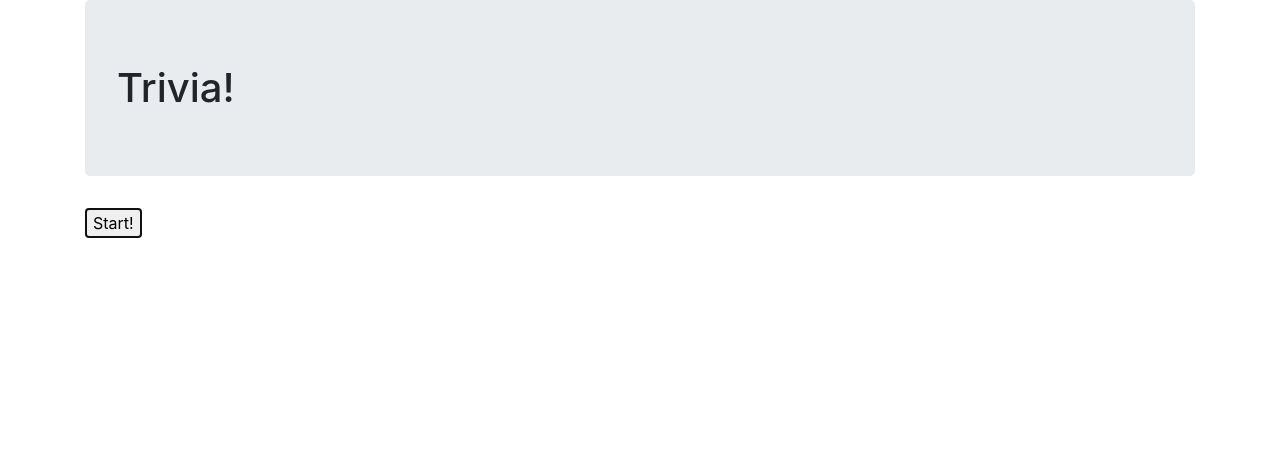
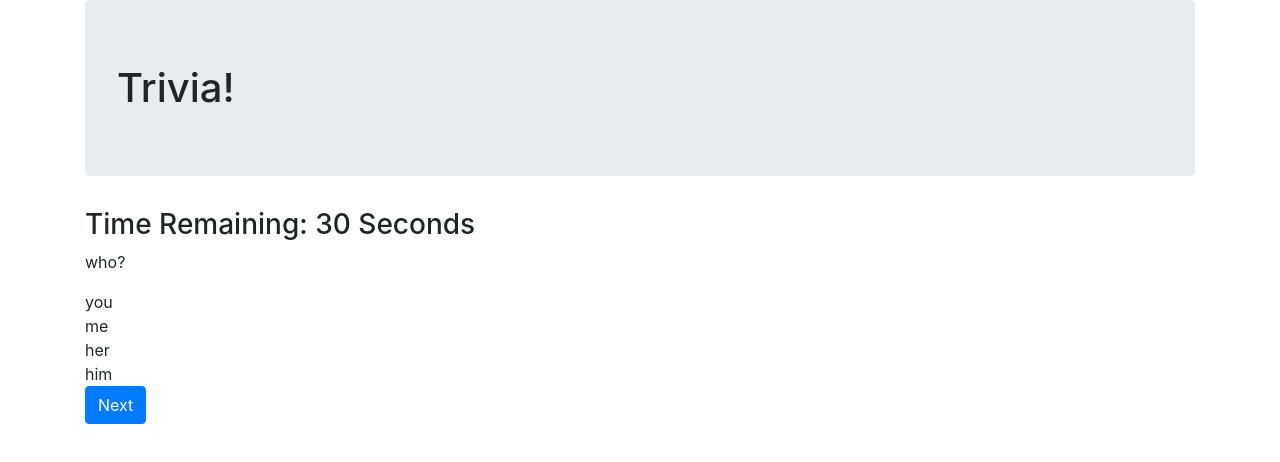
Before and after one commit to geochanto/TriviaGame, a plain HTML site: page index.html in a window 1280 px wide. Both pictures are taken after a click on the button "Start!". Drawn offline with nearby package versions, Linux system fonts and the light colour scheme.

Commit message:
add functions to cycle through questions

```diff
--- a/assets/css/style.css
+++ b/assets/css/style.css
@@ -1,3 +1,8 @@
 #questions, #outro {
     display: none;
 }
+
+.choice {
+    min-height: 20px;
+    min-width: 100px;
+}
--- a/assets/javascript/app.js
+++ b/assets/javascript/app.js
@@ -3,38 +3,82 @@ $(document).ready(function(){
 var correctAnswers = 0;
 var wrongAnswers = 0;
 var unanswered = 0;
+var next = 0;
 
 //JSON Object with questions & correct answers
-var questions = {
-    question1: {
+var questionsArray = [
+    {
         questionText: "who?",
-        choices: {
-            answer1: "you",
-            answer2: "me",
-            answer3: "her",
-            answer4: "him"
-        },
+        choices: [
+            "you",
+            "me",
+            "her",
+            "him"
+        ],
         correct: "her"
     },
-    question2: {
+    {
         questionText: "what?",
-        choices: {
-            answer1: "this",
-            answer2: "that",
-            answer3: "it",
-            answer4: "those"
-        },
+        choices: [
+            "this",
+            "that",
+            "it",
+        ],
         correct: "this"
+    },
+    {
+        questionText: "where?",
+        choices: [
+            "here",
+            "there",
+            "yonder",
+            "near"
+
+        ],
+        correct: "near"
     }
-}
+]
 
+var currentQuestion = questionsArray[0];
+var numChoices = currentQuestion.choices.length;
+
+//function to start the game
 function startGame() {
+    //reset answers on game start
     correctAnswers = 0;
     wrongAnswers = 0;
     unanswered = 0;
+    var currentQuestion = questionsArray[0];
+
     console.log('started!');
+    $('#questionText').text(currentQuestion.questionText);
+    for (var i = 0; i<numChoices; i++) {
+        var choice = currentQuestion.choices[i];
+        $('#answers').append('<div class="choice" data-attribute='+ choice +'>'+ choice +'</div>');
+    }
+
+    //hide the intro on game start
+    $('#intro').hide();
+
+    //show the questions div on game start
+    $('#questions').show();
 }
 
+// for (var i = 0; i<questionsArray.length; i++) {
+$('.next').click(function() {
+    $('#answers').empty();
+    console.log('next clicked!');
+    next++;
+    currentQuestion = questionsArray[next];
+    numChoices = currentQuestion.choices.length;
+    $('#questionText').text(currentQuestion.questionText);
+    for (var i = 0; i<numChoices; i++) {
+        var choice = currentQuestion.choices[i];
+        $('#answers').append('<div class="choice" data-attribute='+ choice +'>'+ choice +'</div>');
+    }
+});
+
+//call start game function when user clicks start or restart
 $('.start-restart').click(function() {
 startGame();
 });
--- a/index.html
+++ b/index.html
@@ -20,7 +20,7 @@
           <h1 class="jumbotron">Trivia!</h1>
 
           <div id="intro">
-            <button id="start" class="start-restart">Start!</button>
+            <button id="start" class="start-restart btn btn-primary">Start!</button>
           </div>
 
           <div id="questions">
@@ -28,11 +28,14 @@
               Time Remaining: <span id="remaining">30</span> Seconds
             </h3>
              <p id="questionText"></p>
-            <p id="answers"></p>
+            <div id="answers">
+
+            </div>
+            <button id="next" class="next btn btn-primary">Next</button>
           </div>
 
           <div id="outro">
-              <button id="restart" class="start-restart">Start!</button>
+              <button id="restart" class="start-restart btn btn-primary">Restart</button>
           </div>
 
         </div>
```
